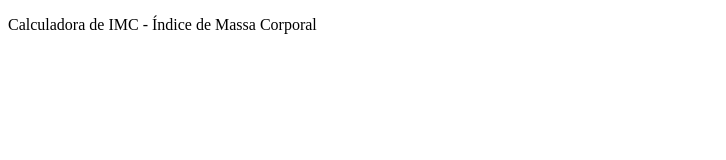
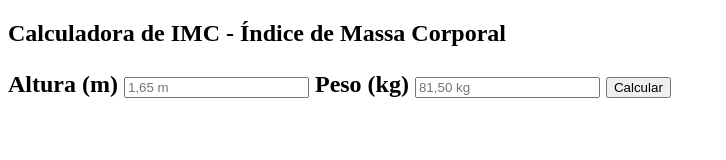
Before and after one commit to angelarenata/calculadora-de-imc, a plain HTML site: page index.html in a window 1280 px wide. Shown: the whole page, without its empty margins (0-726 px from the left). Drawn offline with Linux system fonts and the light colour scheme.

Commit message:
sessão da calculadora no html

```diff
--- a/index.html
+++ b/index.html
@@ -10,8 +10,22 @@
     </head>
 
     <body>
-        <header>
-            <p>Calculadora de IMC - Índice de Massa Corporal</p>
-        </header>
+
+        <main>
+            <section>
+
+                <h1>Calculadora de IMC - Índice de Massa Corporal</p>
+                <form class="calculadora">
+                    <label for="altura">Altura (m)</label>
+                    <input type="text" id="altura" class="input" required placeholder="1,65 m">
+
+                    <label for="peso">Peso (kg)</label>
+                    <input type="text" id="peso" class="input" required placeholder="81,50 kg">
+
+                    <input type="submit" value="Calcular" class="enviar">
+                </form>
+
+            </section>
+        </main>
     </body>
 </html>
```
